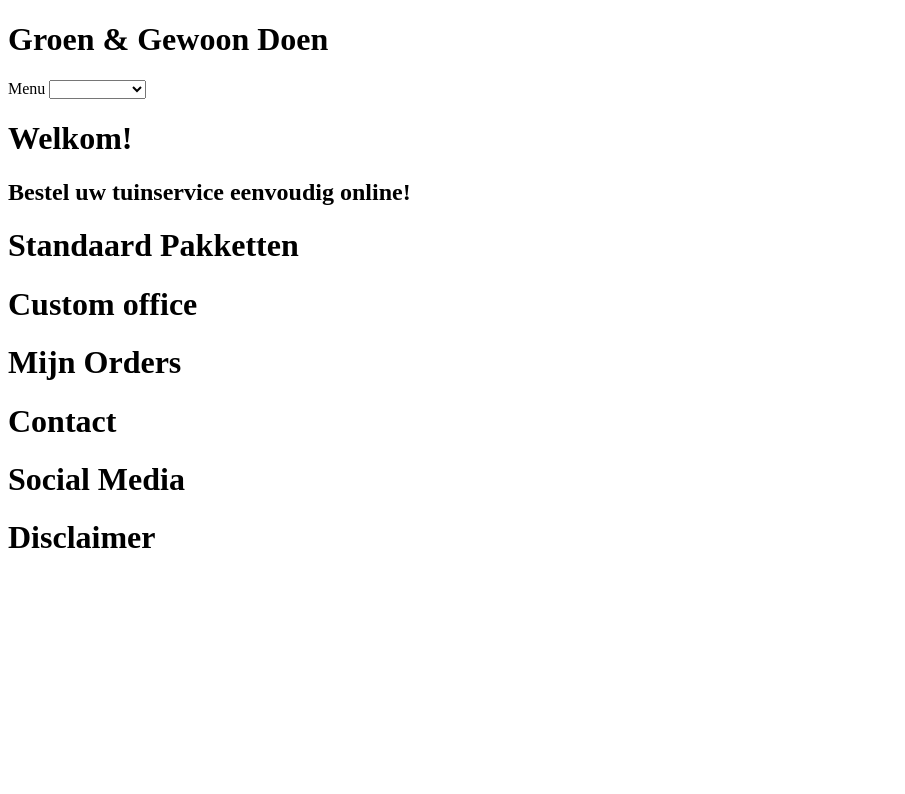
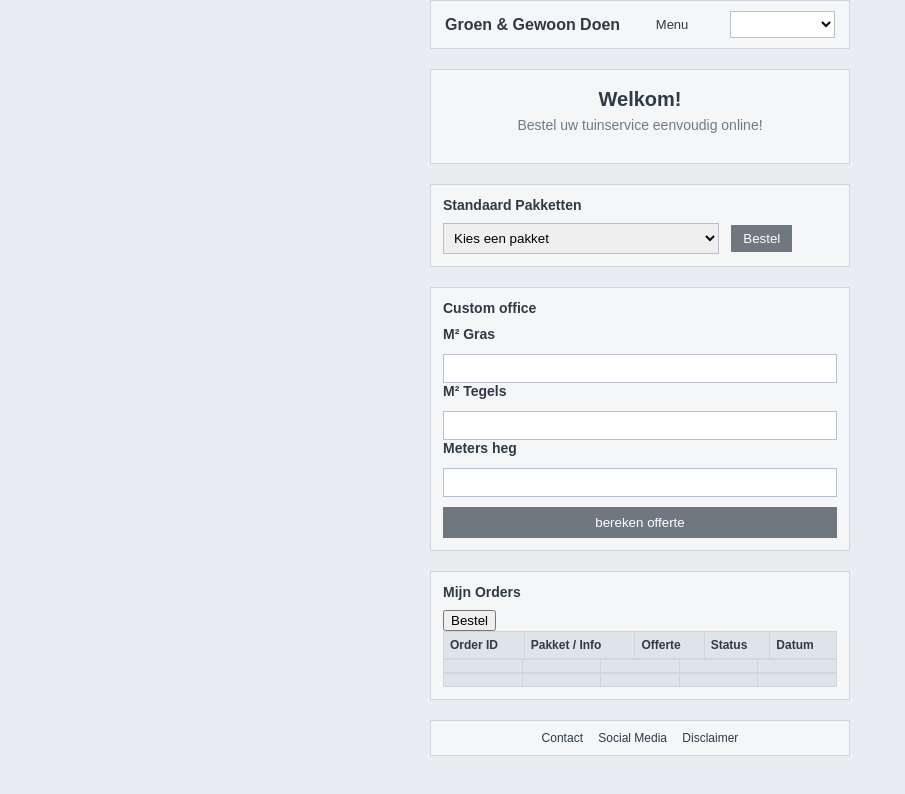
Before and after one commit to manu4195/Groen-Gewoon-Doen, a plain HTML site: page index.html in a window 1280 px wide. Shown: the whole page, without its empty margins (0-905 px from the left). Drawn offline with Linux system fonts and the light colour scheme.

Commit message:
Enhance index.html with complete layout and styling for admin panel, including sections for standard packages, custom offers, and order management.

```diff
--- a/index.html
+++ b/index.html
@@ -3,8 +3,170 @@
 <head>
     <meta charset="UTF-8">
     <meta name="viewport" content="width=device-width, initial-scale=1.0">
-    <title>Document</title>
+    <title>Groen&GewoonDoen</title>
       <style>
+            * {
+  box-sizing: border-box;
+  font-family: Arial, Helvetica, sans-serif;
+}
+
+body {
+  margin: 0;
+  background: var(--bg);
+  color: var(--text);
+}
+
+/* ===== PAGE CONTAINER ===== */
+body > div {
+  width: 420px;
+  margin: 0 auto 20px auto;
+}
+
+/* ===== HEADER ===== */
+.Header {
+  background: var(--panel);
+  border: 1px solid var(--border);
+  padding: 10px 14px;
+  display: flex;
+  align-items: center;
+  justify-content: space-between;
+}
+
+.Header h1 {
+  font-size: 16px;
+  margin: 0;
+}
+
+.Header label {
+  font-size: 13px;
+  margin-right: 6px;
+}
+
+.Header select {
+  padding: 4px;
+  border: 1px solid var(--border-dark);
+  background: white;
+}
+
+/* ===== WELCOME ===== */
+.Welkom {
+  background: var(--panel);
+  border: 1px solid var(--border);
+  text-align: center;
+  padding: 18px;
+}
+
+.Welkom h1 {
+  margin: 0;
+  font-size: 20px;
+}
+
+.Welkom h2 {
+  margin-top: 6px;
+  font-size: 14px;
+  color: var(--muted);
+  font-weight: normal;
+}
+
+/* ===== SECTIONS ===== */
+.Standaard,
+.Custom,
+.Mijn {
+  background: var(--panel);
+  border: 1px solid var(--border);
+  padding: 12px;
+}
+
+/* Section titles */
+.Standaard h1,
+.Custom h1,
+.Mijn h1 {
+  font-size: 14px;
+  margin: 0 0 10px 0;
+}
+
+/* ===== STANDAARD PAKKETTEN ===== */
+.Standaard select {
+  width: 70%;
+  padding: 6px;
+  border: 1px solid var(--border-dark);
+}
+
+.Standaard button {
+  padding: 6px 12px;
+  margin-left: 8px;
+  background: var(--btn);
+  color: white;
+  border: none;
+  cursor: pointer;
+}
+
+.Standaard button:hover {
+  background: var(--btn-hover);
+}
+
+/* ===== CUSTOM OFFERTE ===== */
+.Custom label {
+  display: block;
+  font-size: 13px;
+  margin-top: 6px;
+}
+
+.Custom input {
+  width: 100%;
+  padding: 6px;
+  border: 1px solid var(--border-dark);
+  margin-top: 2px;
+}
+
+.Custom .options {
+  margin-top: 8px;
+}
+
+.Custom button {
+  margin-top: 10px;
+  width: 100%;
+  padding: 8px;
+  background: var(--btn);
+  color: white;
+  border: none;
+  cursor: pointer;
+}
+
+/* ===== MIJN ORDERS ===== */
+.Mijn table {
+  width: 100%;
+  border-collapse: collapse;
+  font-size: 12px;
+}
+
+.Mijn th,
+.Mijn td {
+  border: 1px solid var(--border);
+  padding: 6px;
+  text-align: left;
+}
+
+.Mijn th {
+  background: var(--tab);
+}
+
+/* ===== FOOTER ===== */
+.Footer {
+  background: var(--panel);
+  border: 1px solid var(--border);
+  text-align: center;
+  padding: 10px;
+  font-size: 12px;
+}
+
+.Footer h1 {
+  display: inline;
+  font-size: 12px;
+  margin: 0 6px;
+  font-weight: normal;
+}
+
       :root {
         --bg: #e9edf2;
         --panel: #f5f6f8;
@@ -42,15 +204,52 @@
     <div class="Standaard pakketten">
 
         <h1>Standaard Pakketten</h1>
+        <select name="Pakket" id="Pakket">
+            <option value="1">Kies een pakket</option>
+        </select>
+        <button>Bestel</button>
 
     </div>
 
     <div class="Custom office">
         <h1>Custom office</h1>
+        <h1>M² Gras</h1>
+        <input type="text">
+        <h1>M² Tegels</h1>
+        <input type="text" name="" id="">
+        <h1>Meters heg</h1>
+        <input type="text" name="" id="">
+        <button>bereken offerte</button>
+
     </div>
 
     <div class="Mijn Orders">
         <h1>Mijn Orders</h1>
+        <button>Bestel</button>
+
+        <table>
+            <th>Order ID</th>
+            <th>Pakket / Info</th>
+            <th>Offerte</th>
+            <th>Status</th>
+            <th>Datum</th>
+        </table>
+
+        <table>
+            <th></th>
+            <th></th>
+            <th></th>
+            <th></th>
+            <th></th>
+        </table>
+
+        <table>
+            <th></th>
+            <th></th>
+            <th></th>
+            <th></th>
+            <th></th>
+        </table>
     </div>
 
     <div class="Footer">
```
